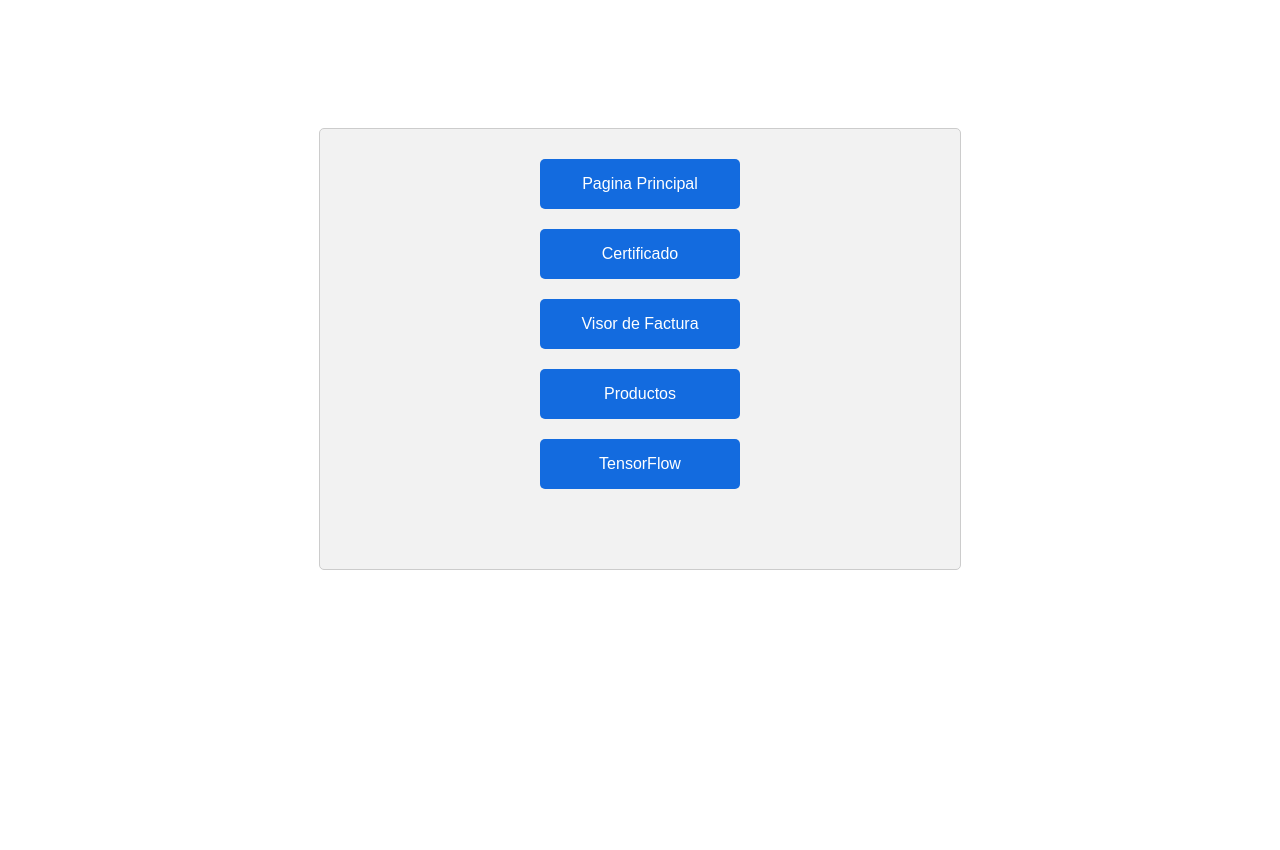
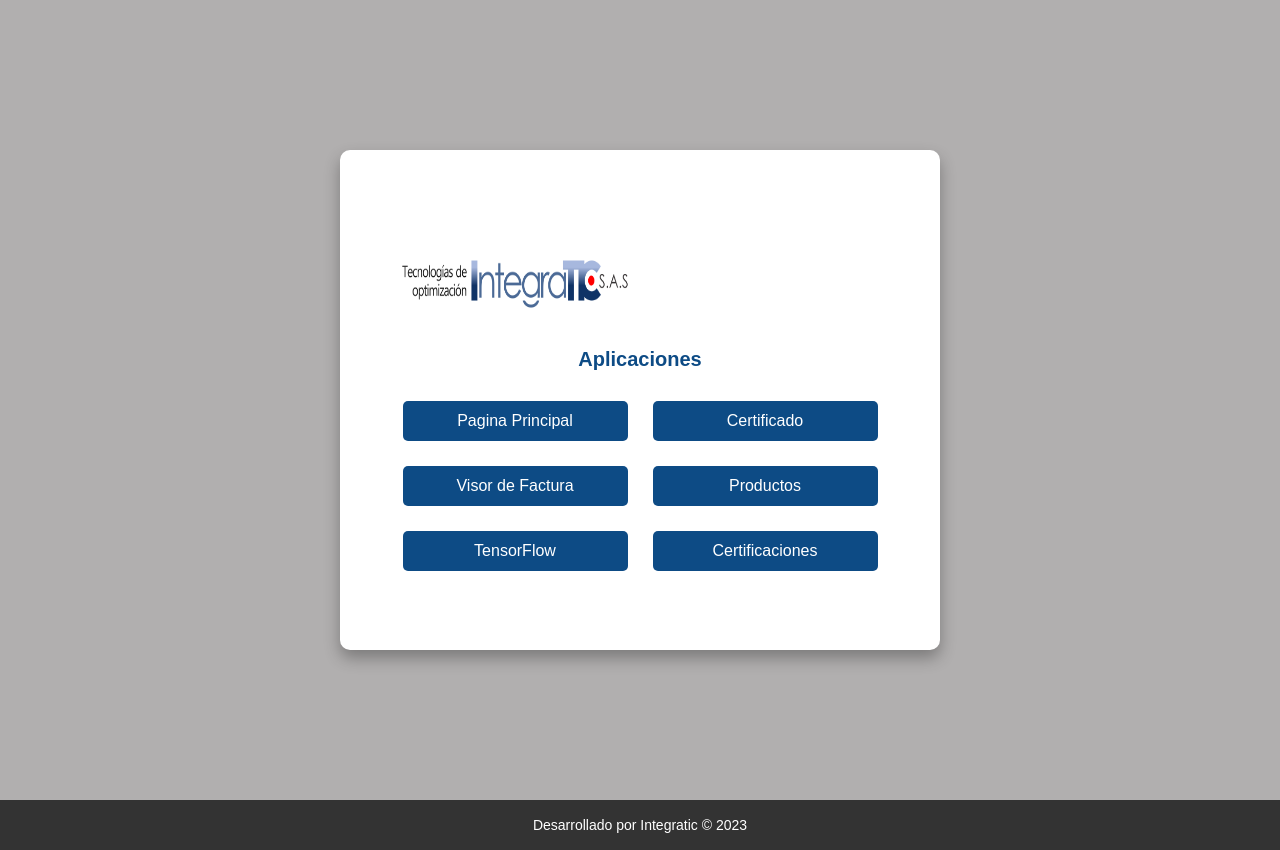
Before and after one commit to Hiemdall/presentacion, a plain HTML site: page index.html in a window 1280 px wide. Before the commit the page ends 800 px from the top, so only its background shows below. Drawn offline with Linux system fonts and the light colour scheme.

Commit message:
inicio de presentacion del viernes

```diff
--- a/estilo.css
+++ b/estilo.css
@@ -1,31 +1,112 @@
-body {
+* {
+    box-sizing: border-box;
     margin: 0;
-	padding: 0;
-}
-section {
+    padding: 0;
+  }
+
+  body {
+    font-family: Arial, sans-serif;
+    background-color: #b1afaf;
+  }
+
+  .container {
+    display: flex;
+    justify-content: center;
+    align-items: center;
+    height: 100vh;
+  }
+
+  .box {
+    position: relative;
+    width: 600px;
+    height: 500px;
+    background-color: #fff;
+    border-radius: 10px;
+    box-shadow: 0 8px 16px rgba(0, 0, 0, 0.3);
+    padding: 40px 20px;
+    display: flex;
+    justify-content: center;
+    align-items: center;
+  }
+
+   h1{
+    font-size: 20px;
+    margin: 1%;
+    display: flex;
+    justify-content: center;
+    align-items: center;
+    color: rgb(13, 75, 133);
+
+  }
+
+  .element-button{
+    justify-content: center;
+    display: grid;
+    grid-template-columns: repeat(auto-fit, minmax(250px, 1fr));
+    margin: 0 auto;
+    max-width: 600px;
+  }
+
+  img {
+    margin-bottom: 10px;
+    margin: 1% auto;
+    width: 250px;
+    height: 100px;
+
+  }
+
+  form {
+    width: 99%;
+    height: 40px;
+    border: none;
     background-color: #f2f2f2;
-    padding: 20px;
-    border: 1px solid #ccc;
     border-radius: 5px;
+    padding: 0 10px;
+    margin-bottom: 0% auto;
+    font-size: 16px;
+    margin-top: 3%;
+  }
+
+  button[type="submit"], a[type="submit"]{
     display: flex;
-    flex-direction: column;
+    justify-content: center;
     align-items: center;
-    width: 600px;
-    height: 400px;
-    margin: 0 auto;
-    margin-top: 10%;
-
-}
-
-button {
-    background-color: #136bdf;
-    color: white;
+    width: 90%;
+    height: 40px;
+    margin: auto;
     border: none;
-    padding: 10px;
-    margin: 10px 0;
+    background-color: rgb(13, 75, 133);
+    color: #fff;
     border-radius: 5px;
     font-size: 16px;
     cursor: pointer;
-    width: 200px;
+    transition: all 0.3s ease-in-out;
+    margin-top: 10%;
+  }
+
+  button[type="submit"] i {
+    margin-right: 10px;
+  }
+
+  button[type="submit"]:hover {
+    transform: scale(1.10);
+    background-color: rgb(59, 156, 247);
+  }
+
+  footer {
+    bottom: 0;
+    left: 0;
+    width: 100%;
     height: 50px;
-}
+    background-color: #333;
+    color: #fff;
+    display: flex;
+    justify-content: center;
+    align-items: center;
+  }
+
+
+
+  footer p {
+    font-size: 14px;
+  }
--- a/index.html
+++ b/index.html
@@ -8,12 +8,26 @@
     <link rel="stylesheet" href="estilo.css">
 </head>
 <body>
-    <section>
-		<button type="button" id="btn1">Pagina Principal</button>
-		<button type="button" id="btn2">Certificado</button>
-		<button type="button" id="btn3">Visor de Factura</button>
-		<button type="button" id="btn4">Productos</button>
-		<button type="button" id="btn5">TensorFlow</button>
-	</section>
+
+        <div class="container">
+        <div class="box">
+        <div class="form">
+        <img src="logo.png" alt="Integratic">
+        <h1>Aplicaciones</h1>
+        <div class="element-button">
+        <button type="submit" id="btn1" onclick="window.location.href = 'carpeta/archivo';">Pagina Principal</button>
+		<button type="submit" id="btn2" onclick="window.location.href = 'carpeta/archivo';">Certificado</button>
+		<button type="submit" id="btn3" onclick="window.location.href = 'carpeta/archivo';">Visor de Factura</button>
+		<button type="submit" id="btn4" onclick="window.location.href = 'carpeta/archivo';">Productos</button>
+		<button type="submit" id="btn5" onclick="window.location.href = 'carpeta/archivo';"> TensorFlow</button>
+        <button type="submit" id="btn6" onclick="window.location.href = 'index2.html';">Certificaciones</button>
+        </div>
+        </div>
+        </div>
+        </div>
+
+    <footer>
+        <p>Desarrollado por Integratic © 2023</p>
+      </footer>
 </body>
 </html>
```
Also changed, not shown: index2.html (added, +33 -0 lines), logo.png (added).
